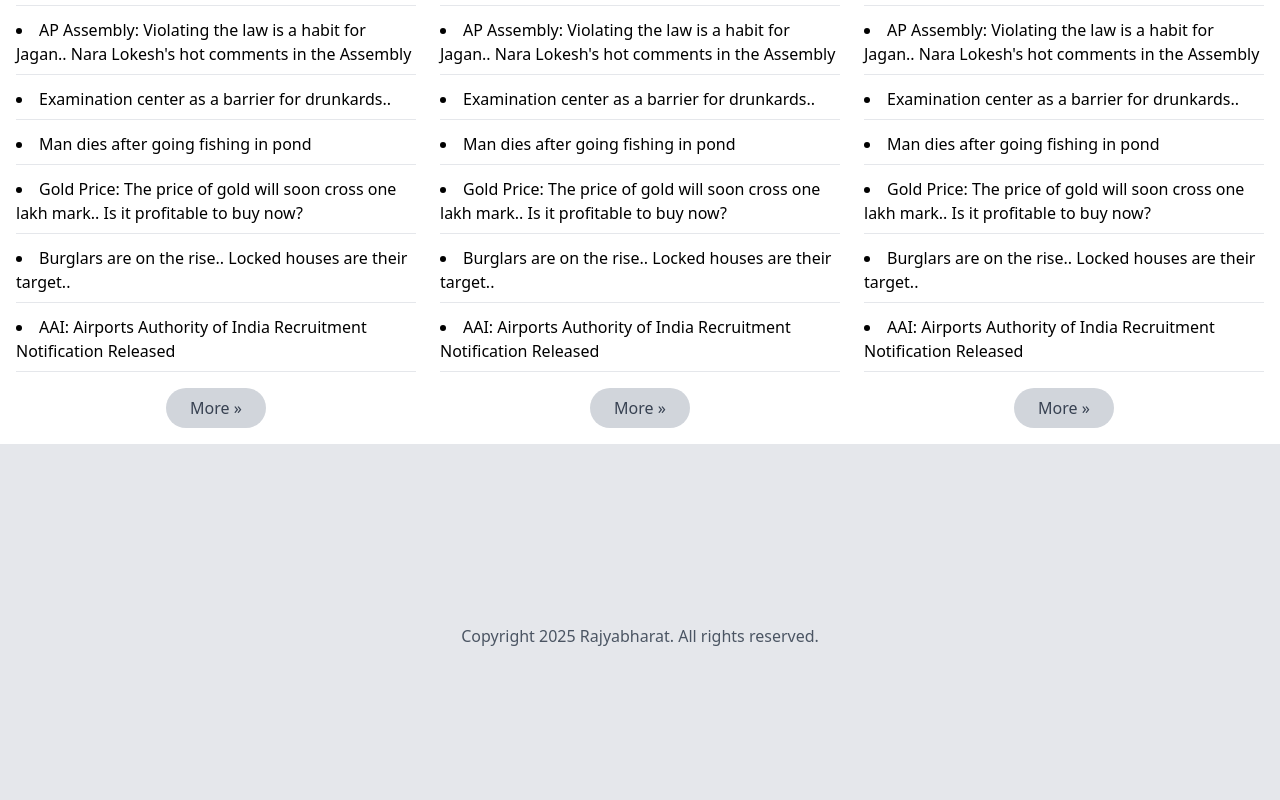
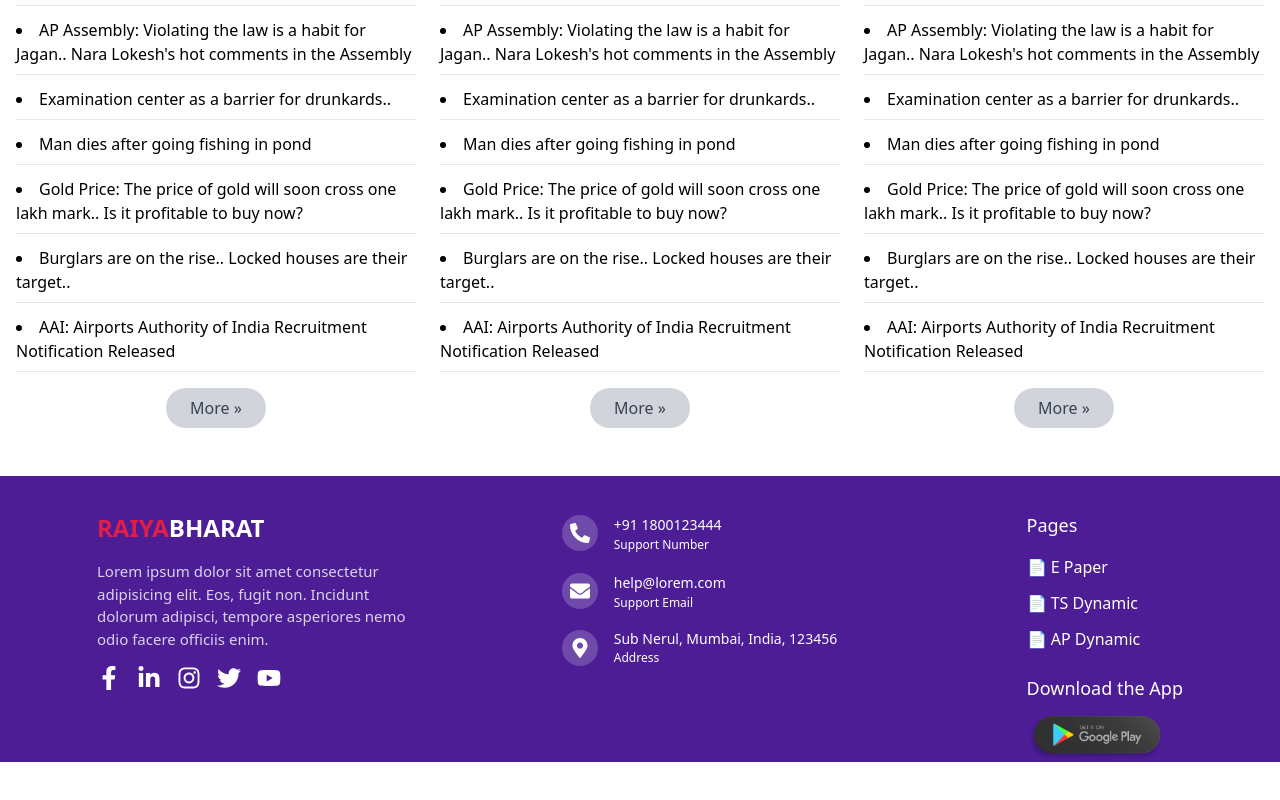
Before and after one commit to arbazmurme/Rajyabharat_Webside, a Next.js app: page / in a window 1280 px wide. Shown: the part 1265-2065 px from the top of the page. After the commit the page ends 2027 px from the top, so only its background shows below. Built offline with nearby package versions, Linux system fonts and the light colour scheme.

Commit message:
footer added

```diff
--- a/src/components/common/Footer.jsx
+++ b/src/components/common/Footer.jsx
@@ -1,11 +1,130 @@
 "use client";
+import Link from "next/link";
+import {
+  FaFacebookF,
+  FaLinkedinIn,
+  FaInstagram,
+  FaTwitter,
+  FaYoutube,
+  FaPhoneAlt,
+  FaEnvelope,
+  FaMapMarkerAlt,
+} from "react-icons/fa";
 
 const Footer = () => {
   return (
-    <footer className="bg-gray-200 h-96 p-6 flex flex-col justify-center items-center">
-      <p className="text-gray-600 text-center">
-        Copyright {new Date().getFullYear()} Rajyabharat. All rights reserved.
-      </p>
+    <footer className="mt-8 bg-violet-900 pt-9 text-white">
+      <div className="mx-auto w-full max-w-[1166px] px-4 xl:px-0">
+        <div className="flex flex-col justify-between sm:px-6 md:flex-row md:px-10">
+          {/* Left Section - Logo & Description */}
+          <div className="md:w-[316px]">
+            <h1 className="text-white font-extrabold text-2xl">
+              <span className="text-rose-600">RAIYA</span>BHARAT
+            </h1>
+            <p className="mt-4 text-[15px] text-white/80">
+              Lorem ipsum dolor sit amet consectetur adipisicing elit. Eos,
+              fugit non. Incidunt dolorum adipisci, tempore asperiores nemo odio
+              facere officiis enim.
+            </p>
+            {/* Social Media Icons */}
+            <div className="mt-4 flex gap-4">
+              <a href="#" className="hover:scale-110 transition-transform">
+                <FaFacebookF size={24} />
+              </a>
+              <a href="#" className="hover:scale-110 transition-transform">
+                <FaLinkedinIn size={24} />
+              </a>
+              <a href="#" className="hover:scale-110 transition-transform">
+                <FaInstagram size={24} />
+              </a>
+              <a href="#" className="hover:scale-110 transition-transform">
+                <FaTwitter size={24} />
+              </a>
+              <a href="#" className="hover:scale-110 transition-transform">
+                <FaYoutube size={24} />
+              </a>
+            </div>
+          </div>
+
+          {/* Middle Section - Contact Info */}
+          <div className="md:w-[316px] mt-6 md:mt-0">
+            <div className="flex items-center space-x-4">
+              <div className="bg-white/20 p-2 rounded-full">
+                <FaPhoneAlt size={20} />
+              </div>
+              <div>
+                <a href="tel:+911800123444" className="text-[14px] font-medium">
+                  +91 1800123444
+                </a>
+                <p className="text-[12px]">Support Number</p>
+              </div>
+            </div>
+            <div className="flex items-center space-x-4 mt-4">
+              <div className="bg-white/20 p-2 rounded-full">
+                <FaEnvelope size={20} />
+              </div>
+              <div>
+                <a
+                  href="mailto:help@lorem.com"
+                  className="text-[14px] font-medium"
+                >
+                  help@lorem.com
+                </a>
+                <p className="text-[12px]">Support Email</p>
+              </div>
+            </div>
+            <div className="flex items-center space-x-4 mt-4">
+              <div className="bg-white/20 p-2 rounded-full">
+                <FaMapMarkerAlt size={20} />
+              </div>
+              <div>
+                <p className="text-[14px] font-medium">
+                  Sub Nerul, Mumbai, India, 123456
+                </p>
+                <p className="text-[12px]">Address</p>
+              </div>
+            </div>
+          </div>
+
+          {/* Right Section - Links */}
+          <div className="mt-6 md:mt-0 md:max-w-[341px]">
+            <div>
+              <p className="text-[18px] font-medium">Pages</p>
+              <ul className="mt-4 space-y-3">
+                <li>
+                  <Link className="hover:text-gray-300" href="/">
+                    📄 E Paper
+                  </Link>
+                </li>
+                <li>
+                  <Link className="hover:text-gray-300" href="/news">
+                    📄 TS Dynamic
+                  </Link>
+                </li>
+                <li>
+                  <Link className="hover:text-gray-300" href="/contact">
+                    📄 AP Dynamic
+                  </Link>
+                </li>
+              </ul>
+            </div>
+
+            {/* App Download Section */}
+            <div className="mt-6">
+              <p className="text-[18px] font-medium">Download the App</p>
+              <div className="mt-3 flex gap-4">
+                <a href="#">
+                  <img
+                    src="./gat-app-now.png"
+                    alt="Google Play"
+                    className="h-12"
+                  />
+                </a>
+              </div>
+            </div>
+          </div>
+        </div>
+      </div>
     </footer>
   );
 };
```
Also changed, not shown: public/gat-app-now.png (added), public/google-play.png (added).
